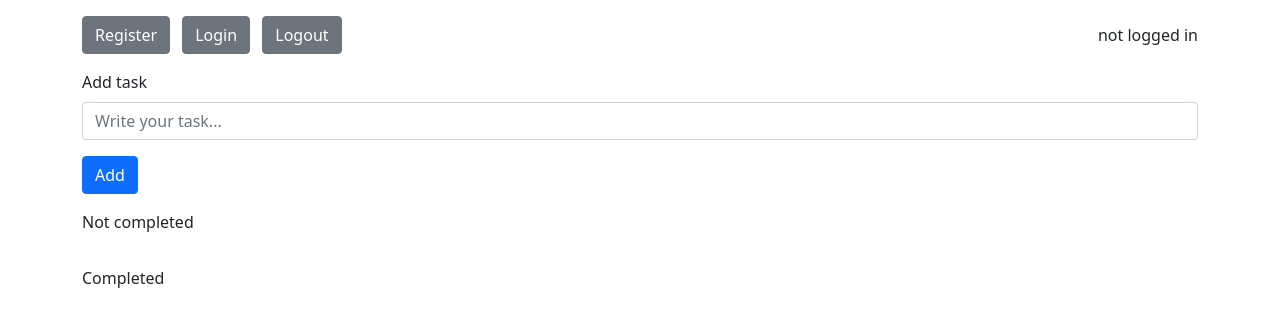
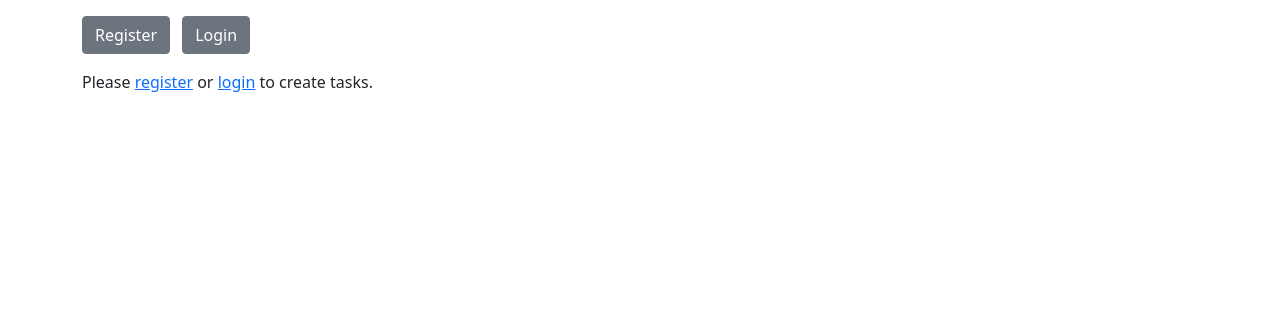
Before and after one commit to gawrol/gawrol-projects, a Django app: template templates/td/index.html in a window 1280 px wide. Shown: the top 327 px of the page. Run offline with Django 4.2, Linux system fonts and the light colour scheme; the template is opened without the code that fills it, so the values that code supplies are empty.

Commit message:
Authentication on index template w/ Django user variable

```diff
--- a/templates/td/index.html
+++ b/templates/td/index.html
@@ -3,18 +3,20 @@
 {% block body %}
     <div class="d-flex justify-content-between mt-3">
         <div>
+            {% if not user.is_authenticated %}
             <button type="button" class="btn btn-secondary" onclick="window.location='{% url 'td:my_register' %}'">Register</button>
             <button type="button" class="btn btn-secondary mx-2" onclick="window.location='{% url 'td:my_login' %}'">Login</button>
+            {% else %}
             <button type="button" class="btn btn-secondary" onclick="logoutUser()">Logout</button>
-        </div>
-        <div class="d-flex align-items-center">
-            {% if user.is_authenticated %}
-            user: {{ user.username }}
-            {% else %}
-            not logged in
             {% endif %}
         </div>
+        {% if user.is_authenticated %}
+        <div class="d-flex align-items-center">
+            user: {{ user.username }}
+        </div>
+        {% endif %}
     </div>
+    {% if user.is_authenticated %}
     <div class="mt-3">
         <label for="inputC" class="form-label">Add task</label>
         <input type="text" class="form-control" id="inputC" placeholder="Write your task..." autocomplete="off">
@@ -26,4 +28,9 @@
         <p class="mt-3">Completed</p>
         <ul id="tasksC" class="list-group"></ul>
     </div>
+    {% else %}
+    <div class="mt-3">
+        Please <a href="{% url 'td:my_register' %}">register</a> or <a href="{% url 'td:my_login' %}">login</a> to create tasks.
+    </div>
+    {% endif %}
 {% endblock %}
```
